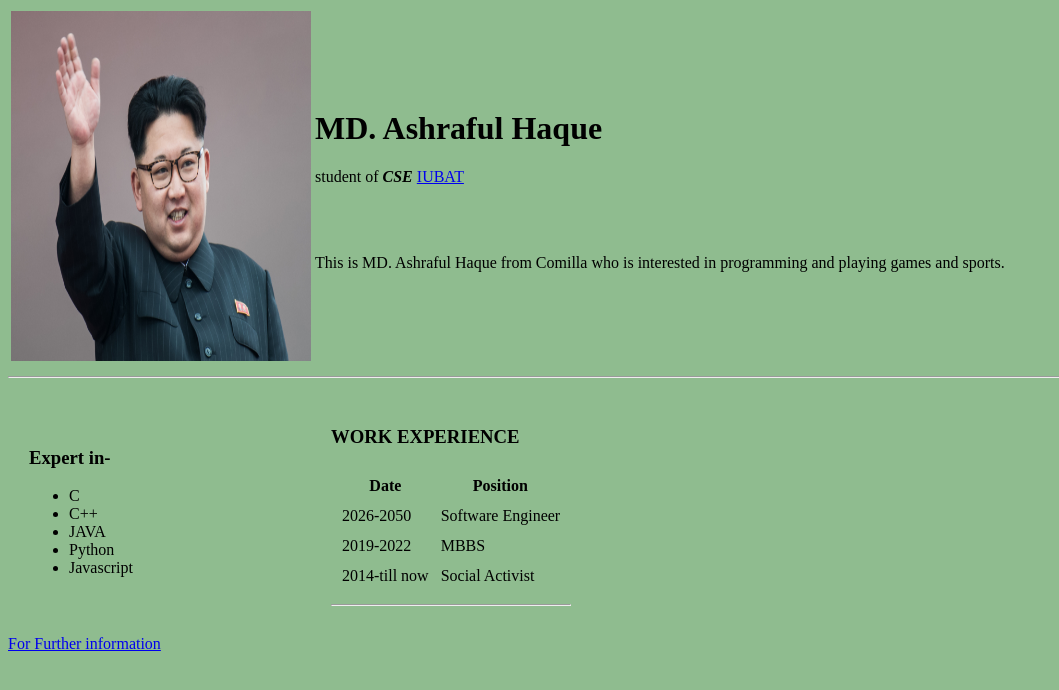
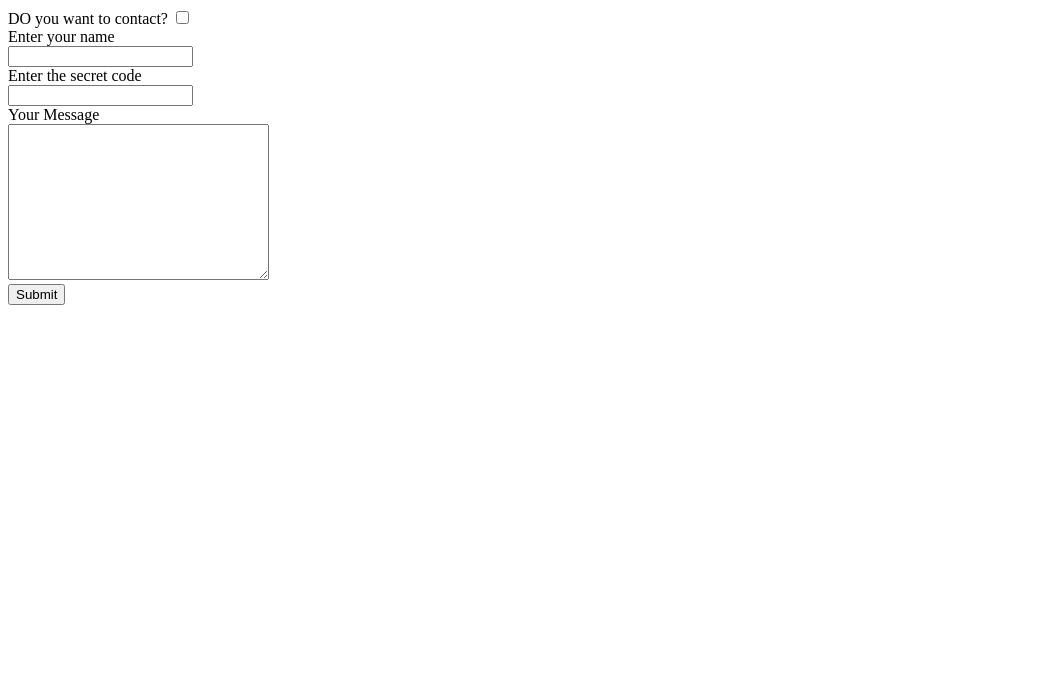
Before and after one commit to Ashraful-21/demoCV, a plain HTML site: page portfelio.html in a window 1280 px wide. Shown: the whole page, without its empty margins (0-1059 px from the left). Drawn offline with Linux system fonts and the light colour scheme; files whose address does not match are found by name.

Commit message:
Update portfelio.html

```diff
--- a/portfelio.html
+++ b/portfelio.html
@@ -1,87 +1,32 @@
 <!DOCTYPE html>
 <html>
-<head>
-    <title>
-        ashraf's profile
-    </title>
-</head>
-<body style="background-color: darkseagreen;">
-    <table >
-        <tr>
-            <td>
-
- <img src="file:///C:/Users/user/Desktop/north-korean-kim-jong-un-may-2016.jpg" width="300px" height="350px"></td>
-            <td>
-
-<h1> MD. Ashraful Haque</h1>
-<p> student of <em><strong>CSE</strong></em>  <a href="iubat.org">IUBAT</a></p>
-<br>
-<br>
-<p> This is MD. Ashraful Haque from Comilla
-    who is interested in programming and playing games and sports.</p>
-            </td>
-        </tr>
-    </table>
-<hr>
-<table cellspacing="20">
-    <tr>
-        <td>
-
-        <h3> Expert in-
-        </h3>
-        <!--making unorder list-->
-
-            <ul>
-                <li> C</li>
-                <li> C++</li>
-                <li> JAVA</li>
-                <li> Python</li>
-                 <li> Javascript</li>
-            </ul>
+    <body>
 
 
-        </td>
-        <td> </td><td></td><td></td>  <td> </td><td></td><td></td><td> </td><td></td>
+        <form class="" action="mailto:mdhasibkhan901@gmail.com" method="post">
 
-        <td>
-        <h3>
-            WORK EXPERIENCE</h3>
-          <table cellspacing="10" >
-              <tr>
-                  <th>
-                      Date
-                  </th>
-                  <th> Position</th>
-              </tr>
-              <tr>
-                  <td>2026-2050</td>
-                  <td>Software Engineer</td>
-              </tr>
-
-              <tr>
-                  <td> 2019-2022</td>
-                  <td> MBBS</td>
-
-              </tr>
-              <tr>
-                  <td>
-                      2014-till now
-                  </td>
-                  <td> Social Activist</td>
-              </tr>
-          </table>
-        <hr>
-
-        </td>
-</table>
-
-
-  <a href="index.html"> For Further information</a>
+            <label>DO you want to contact?</label>
+            <input type="checkbox"><br>
+            <label>
+                Enter your name
+            </label><br>
+            <input type="text" name="" value=""><br>
+            <lebel>
+                Enter the secret code
+            </lebel><br>
+            <input type="password" name="" value="">
+            <br>
+            <lebel>
+                Your Message
+            </lebel>
+            <br>
+            <textarea name="name" rows="10" cols="30"></textarea>
+            <br>
+            <input type="submit" name="">
 
 
 
 
-
-
-</body>
+        </form>
+    </body>
 </html>
```
